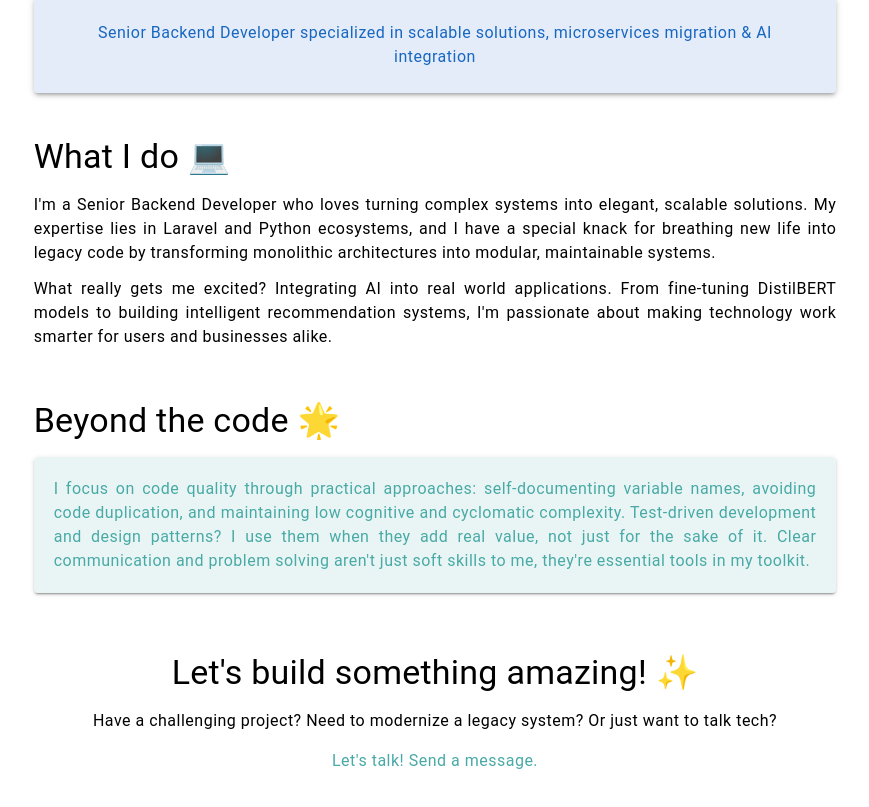
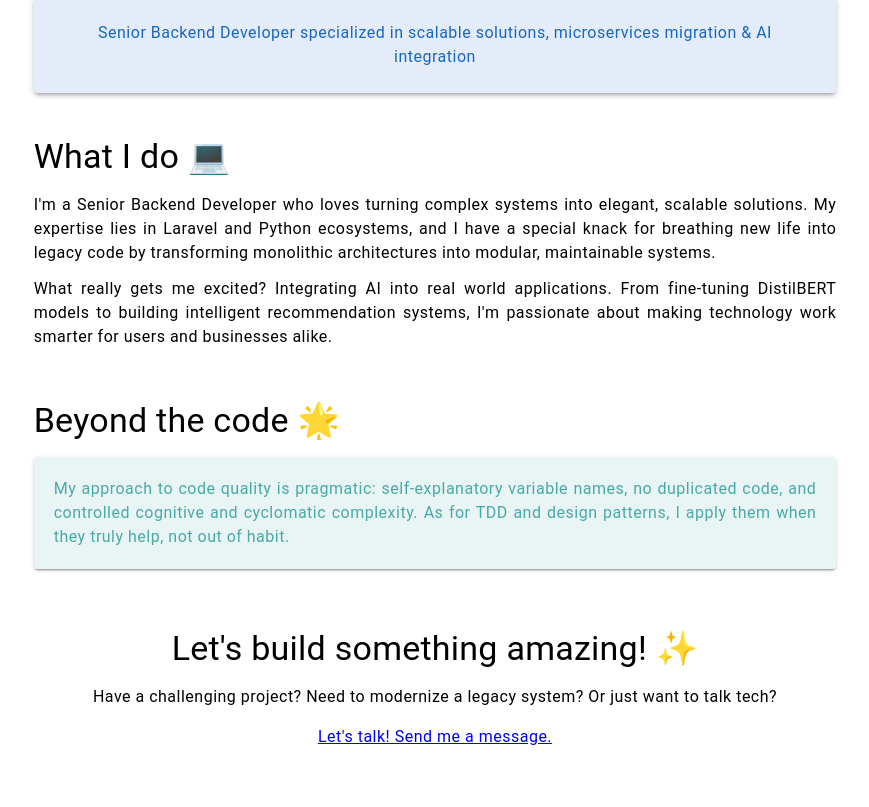
Before and after one commit to AkireL/AkireL, a Vue app: page / in a window 1280 px wide. Shown: the part 520-1327 px from the top of the page, without its empty margins (205-1074 px from the left). Built offline with nearby package versions, Linux system fonts and the light colour scheme.

Commit message:
improve writing

```diff
--- a/src/pages/about-me.vue
+++ b/src/pages/about-me.vue
@@ -65,11 +65,9 @@ import { VCard, VRow, VCol } from 'vuetify/components'
         <h2 class="text-h4 mb-4">Beyond the code 🌟</h2>
         <v-card elevation="2" class="pa-5" color="secondary" variant="tonal">
           <p class="text-body-1 text-justify">
-            I focus on code quality through practical approaches: self-documenting variable names,
-            avoiding code duplication, and maintaining low cognitive and cyclomatic complexity.
-            Test-driven development and design patterns? I use them when they add real value, not
-            just for the sake of it. Clear communication and problem solving aren't just soft skills
-            to me, they're essential tools in my toolkit.
+            My approach to code quality is pragmatic: self-explanatory variable names, no duplicated
+            code, and controlled cognitive and cyclomatic complexity. As for TDD and design
+            patterns, I apply them when they truly help, not out of habit.
           </p>
         </v-card>
       </v-col>
@@ -82,7 +80,9 @@ import { VCard, VRow, VCol } from 'vuetify/components'
         <p class="text-body-1 mb-4">
           Have a challenging project? Need to modernize a legacy system? Or just want to talk tech?
         </p>
-        <p class="text-body-1 mb-4 text-secondary">Let's talk! Send a message.</p>
+        <p class="text-body-1 mb-4 text-secondary">
+          <a href="mailto:iamdleonor@gmail.com">Let's talk! Send me a message.</a>
+        </p>
       </v-col>
     </v-row>
   </section>
--- a/src/pages/professional-experience.vue
+++ b/src/pages/professional-experience.vue
@@ -120,8 +120,11 @@ import {
               <v-card-subtitle class="text-h6">YouNoodle</v-card-subtitle>
               <v-card-text class="px-8 text-body-1">
                 <ul>
-                  <li>Maintaining and refactoring legacy code to reduce backend response times</li>
-                  <li>Migrating legacy systems to improve maintainability and scalability</li>
+                  <li>Migrating legacy systems to enhance maintainability and scalability.</li>
+                  <li>
+                    Modernizing and migrating legacy systems for better maintainability and
+                    scalability.
+                  </li>
                 </ul>
               </v-card-text>
             </v-card>
@@ -146,8 +149,8 @@ import {
                     user engagement and conversion rates by simplifying product discovery.
                   </li>
                   <li>
-                    Automated content classification workflows using OpenAI APIs, reducing manual
-                    effort and ensuring consistent categorization across the platform.
+                    Orchestrated content tagging and classification via OpenAI APIs, minimizing
+                    manual work and improving consistency across the platform.
                   </li>
                   <li>
                     Designed and developed a reusable frontend component library, accelerating
```
